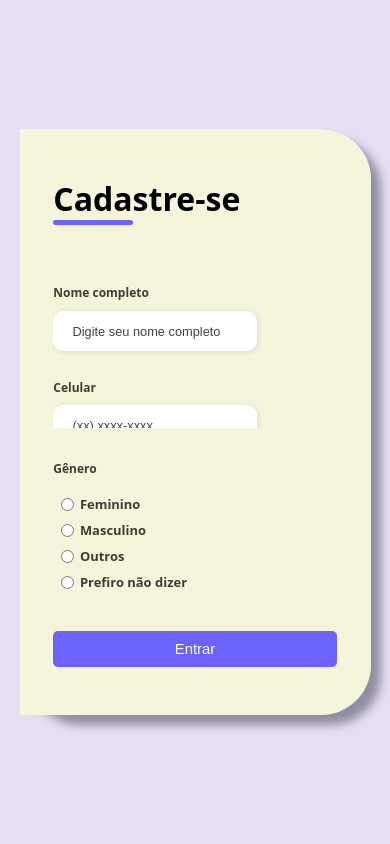
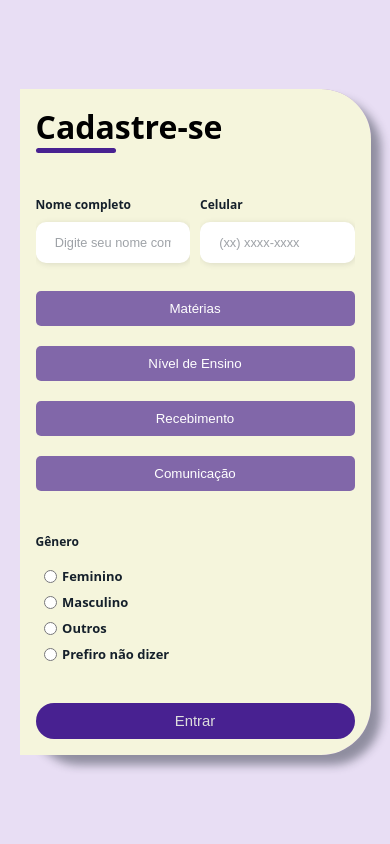
Before and after one commit to vinimarques7/projeto-FDS, a Django app: template which_teacher/which_teacher_app/templates/which_teacher_app/cadastroProfessor.html in a window 390 px wide. Run offline with Django 5.2, Linux system fonts and the light colour scheme; the template is opened without the code that fills it, so the values that code supplies are empty; some web fonts are replaced.

Commit message:
correção de responsividade, css num geral, criação de dropdown checkboxes

```diff
--- a/which_teacher/which_teacher_app/templates/which_teacher_app/cadastroProfessor.html
+++ b/which_teacher/which_teacher_app/templates/which_teacher_app/cadastroProfessor.html
@@ -22,7 +22,7 @@
                         <h1>Cadastre-se</h1>
                     </div>
                 </div>
-                <div class="input-group">
+                <div class="input-grid">
                     <div class="input-box">
                         <label for="name">Nome completo</label>
                         <input id="name" type="text" name="name" placeholder="Digite seu nome completo" required>
@@ -33,26 +33,56 @@
                         <input id="number" type="tel" name="number" placeholder="(xx) xxxx-xxxx" required>
                     </div>
 
-                    <div class="input-box">
-                        <label for="email">E-mail</label>
-                        <input id="email" type="email" name="email" placeholder="Digite seu e-mail" required>
+                    <div class="dropdown-checkbox">
+                        <button class="dropdown-btn">Matérias</button>
+                        <ul class="dropdown-list">
+                            <li><input type="checkbox" id="option1" name="options[]" value="Option 1"><label
+                                    for="option1">Option 1</label></li>
+                            <li><input type="checkbox" id="option2" name="options[]" value="Option 2"><label
+                                    for="option2">Option 2</label></li>
+                            <li><input type="checkbox" id="option3" name="options[]" value="Option 3"><label
+                                    for="option3">Option 3</label></li>
+                            <!-- Add more options here -->
+                        </ul>
                     </div>
 
-                    <div class="input-box">
-                        <label for="number">Celular</label>
-                        <input id="number" type="tel" name="number" placeholder="(xx) xxxx-xxxx" required>
+                    <div class="dropdown-checkbox">
+                        <button class="dropdown-btn">Nível de Ensino</button>
+                        <ul class="dropdown-list">
+                            <li><input type="checkbox" id="option1" name="options[]" value="Option 1"><label
+                                    for="option1">Ensino Fundamental</label></li>
+                            <li><input type="checkbox" id="option2" name="options[]" value="Option 2"><label
+                                    for="option2">Ensino Médio</label></li>
+                            <li><input type="checkbox" id="option3" name="options[]" value="Option 3"><label
+                                    for="option3">Ensino Superior</label></li>
+                            <!-- Add more options here -->
+                        </ul>
                     </div>
 
-                    <div class="input-box">
-                        <label for="password">Senha</label>
-                        <input id="password" type="password" name="password" placeholder="Digite sua senha" required>
+                    <div class="dropdown-checkbox">
+                        <button class="dropdown-btn">Recebimento</button>
+                        <ul class="dropdown-list">
+                            <li><input type="checkbox" id="option1" name="options[]" value="Option 1"><label
+                                    for="option1">PIX</label></li>
+                            <li><input type="checkbox" id="option2" name="options[]" value="Option 2"><label
+                                    for="option2">Cartão</label></li>
+                            <li><input type="checkbox" id="option3" name="options[]" value="Option 3"><label
+                                    for="option3">Boleto</label></li>
+                            <!-- Add more options here -->
+                        </ul>
                     </div>
 
-
-                    <div class="input-box">
-                        <label for="confirmPassword">Confirme sua Senha</label>
-                        <input id="confirmPassword" type="password" name="confirmPassword"
-                            placeholder="Digite sua senha novamente" required>
+                    <div class="dropdown-checkbox">
+                        <button class="dropdown-btn">Comunicação</button>
+                        <ul class="dropdown-list">
+                            <li><input type="checkbox" id="option1" name="options[]" value="Option 1"><label
+                                    for="option1">Meet</label></li>
+                            <li><input type="checkbox" id="option2" name="options[]" value="Option 2"><label
+                                    for="option2">Zoom</label></li>
+                            <li><input type="checkbox" id="option3" name="options[]" value="Option 3"><label
+                                    for="option3">Discord</label></li>
+                            <!-- Add more options here -->
+                        </ul>
                     </div>
 
                 </div>
--- a/which_teacher/which_teacher_app/templates/which_teacher_app/css/cadastroProfessor.css
+++ b/which_teacher/which_teacher_app/templates/which_teacher_app/css/cadastroProfessor.css
@@ -40,6 +40,7 @@ body {
     width: 50%;
     display: flex;
     flex-direction: column;
+    flex-wrap: wrap;
     justify-content: center;
     align-items: center;
     background-color: #f5f5dc;
@@ -63,9 +64,9 @@ body {
     width: 100%;
     margin-top: 2.5rem;
     border: none;
-    background-color: #6c63ff;
+    background-color: #482191;
     padding: 0.62rem;
-    border-radius: 5px;
+    border-radius: 50px;
     cursor: pointer;
 }
 
@@ -77,7 +78,7 @@ body {
     text-decoration: none;
     font-size: 0.93rem;
     font-weight: 500;
-    color: #fff;
+    color: #DDDDDD;
 }
 
 .form-header h1::after {
@@ -85,23 +86,22 @@ body {
     display: block;
     width: 5rem;
     height: 0.3rem;
-    background-color: #6c63ff;
+    background-color: #482191;
     margin: 0 auto;
     position: absolute;
     border-radius: 10px;
 }
 
-.input-group {
-    display: flex;
-    flex-wrap: wrap;
-    justify-content: space-between;
-    padding: 1rem 0;
+.input-grid {
+    display: grid;
+    grid-template-columns: 1fr 1fr;
+    gap: 10px;
 }
 
 .input-box {
     display: flex;
     flex-direction: column;
-    margin-bottom: 1.1rem;
+    grid-column: span 1;
 }
 
 .input-box input {
@@ -125,11 +125,11 @@ body {
 .gender-title h6 {
     font-size: 0.75rem;
     font-weight: 600;
-    color: #000000c0;
+    color: #15202b;
 }
 
 .input-box input::placeholder {
-    color: #000000be;
+    color: #15202b6a;
 }
 
 .gender-group {
@@ -151,34 +151,46 @@ body {
 .gender-input label {
     font-size: 0.81rem;
     font-weight: 600;
-    color: #000000c0;
+    color: #15202b;
 }
 
 .dropdown-checkbox {
     position: relative;
-    display: inline-block;
+    grid-column: span 2;
+    display: flex;
+    flex-direction: column;
+    align-items: center;
+    width: 100%;
+    margin-bottom: 10px;
 }
 
 .dropdown-btn {
-    background-color: #4CAF50;
+    background-color: #482191aa;
     color: #fff;
     padding: 10px 20px;
     border: none;
     border-radius: 5px;
     cursor: pointer;
+    width: 100%;
 }
 
 .dropdown-btn:hover {
-    background-color: #3e8e41;
+    background-color: #D9C2F0;
 }
 
 .dropdown-list {
     position: absolute;
+    z-index: 1;
     top: 100%;
     left: 0;
-    background-color: #f9f9f9;
+    background-color: #fAF0E6;
     border: 1px solid #ccc;
     padding: 10px;
+    display: none;
+    width: 100%;
+}
+
+.dropdown-checkbox .dropdown-list {
     display: none;
 }
 
@@ -237,14 +249,14 @@ body {
         height: auto;
     }
 
-    .input-group {
+    /* .input-group {
         flex-direction: column;
         z-index: 5;
         padding-right: 5rem;
         max-height: 10rem;
         overflow-y: scroll;
         flex-wrap: nowrap;
-    }
+    } */
 
     .gender-inputs {
         margin-top: 2rem;
@@ -262,3 +274,23 @@ body {
         margin-top: 0.5rem;
     }
 }
+
+@media only screen and (max-width: 768px) {
+    .container {
+        width: 90%;
+    }
+
+    .form {
+        padding: 1rem;
+    }
+
+    .input-box {
+        margin-bottom: 0.5rem;
+        overflow-y: scroll;
+        overflow-x: scroll;
+    }
+
+    .gender-group {
+        flex-direction: column;
+    }
+}
--- a/which_teacher/which_teacher_app/templates/which_teacher_app/js/cadastroProfessor.js
+++ b/which_teacher/which_teacher_app/templates/which_teacher_app/js/cadastroProfessor.js
@@ -6,3 +6,25 @@ document.addEventListener("DOMContentLoaded", function () {
         dropdownCheckbox.classList.toggle("show-dropdown");
     });
 });
+
+document.querySelectorAll('.dropdown-btn').forEach(button => {
+    button.addEventListener('click', event => {
+        event.preventDefault();
+    });
+});
+
+document.querySelectorAll('.dropdown-btn').forEach(btn => {
+    btn.addEventListener('click', event => {
+        event.stopPropagation();
+        btn.parentNode.classList.toggle('show-dropdown');
+    });
+});
+
+const dropdownBtns = document.querySelectorAll('.dropdown-btn');
+const dropdownLists = document.querySelectorAll('.dropdown-list');
+
+dropdownBtns.forEach((btn, index) => {
+    btn.addEventListener('click', () => {
+        dropdownLists[index].classList.toggle('show');
+    });
+});
```
Also changed, not shown: which_teacher/which_teacher_app/templates/teste.css (deleted, +0 -41 lines), which_teacher/which_teacher_app/templates/teste.html (deleted, +0 -24 lines), which_teacher/which_teacher_app/templates/teste.js (deleted, +0 -8 lines).
